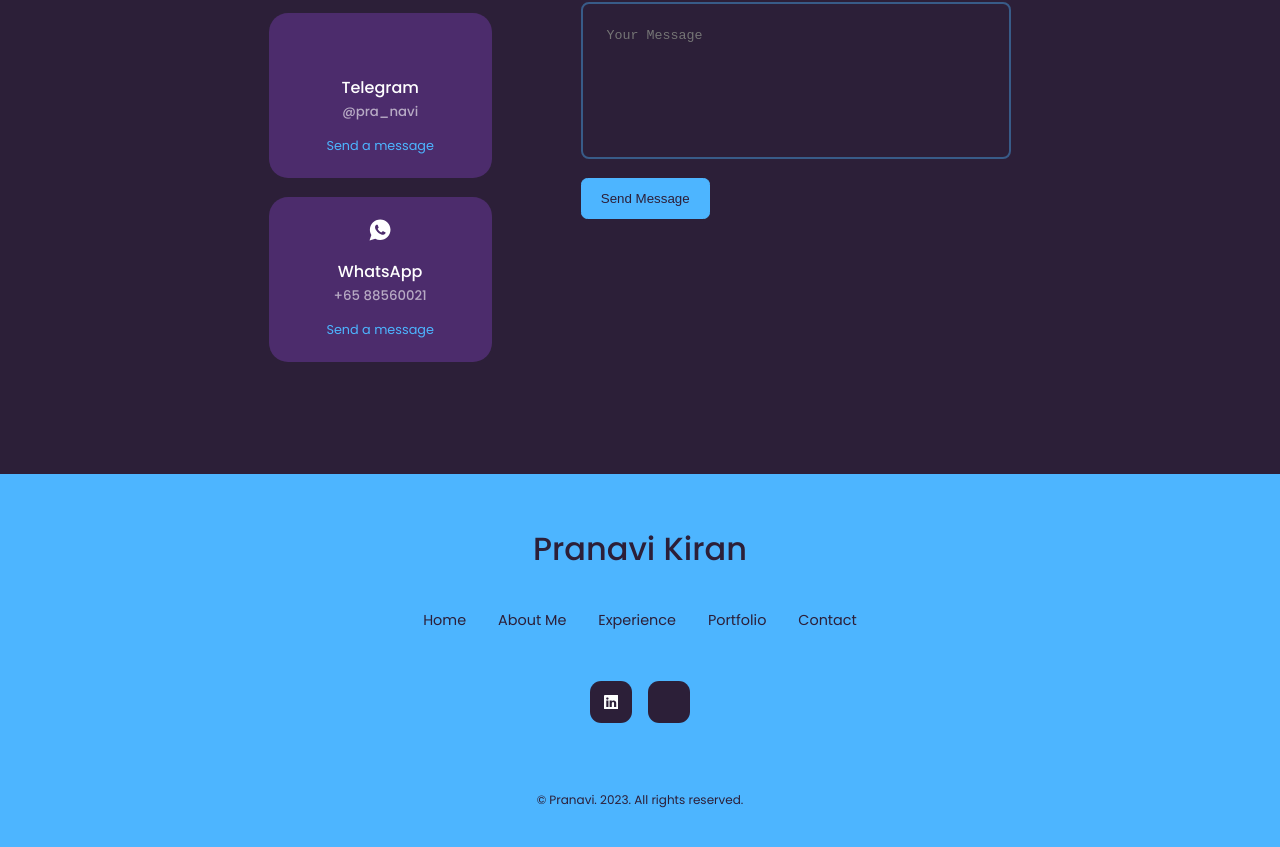
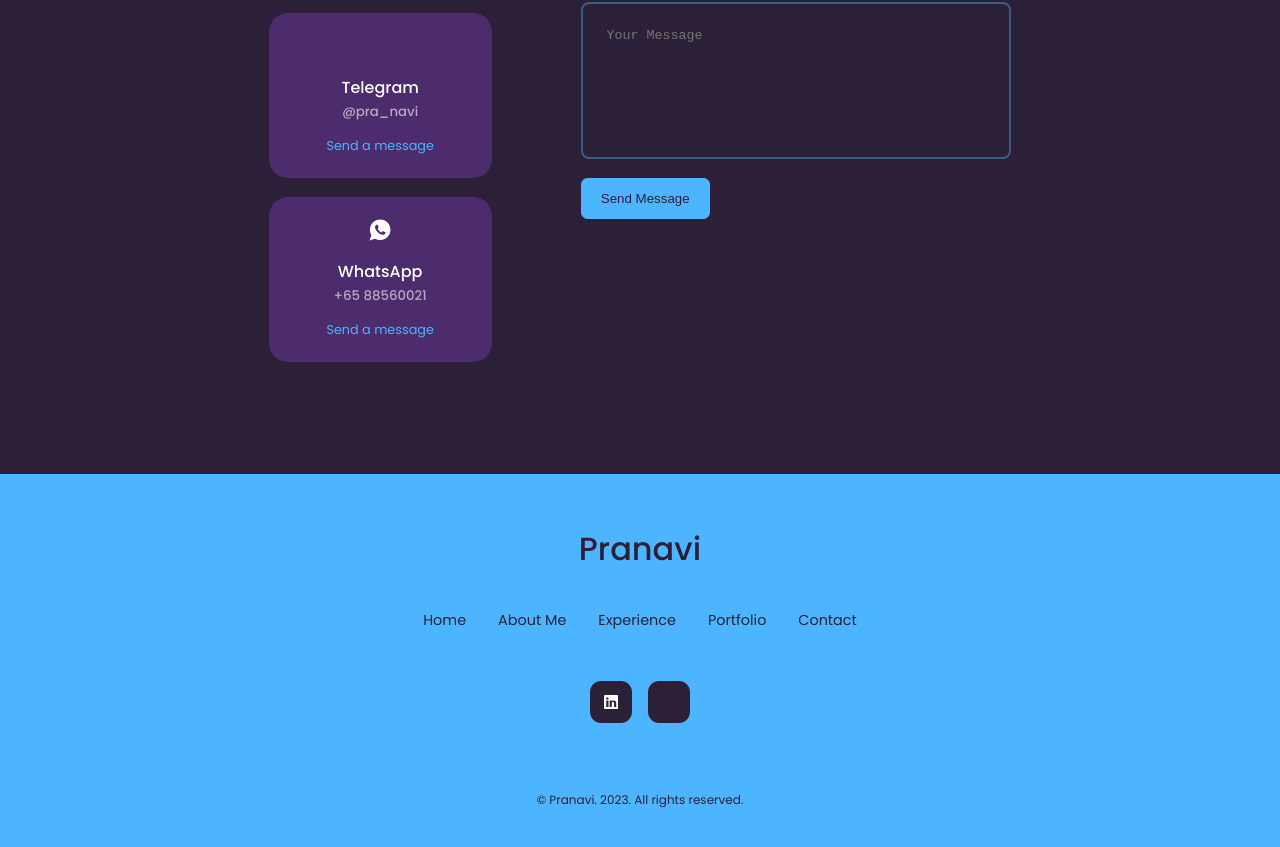
Before and after one commit to pra-navi/react-portfolio-website-1, a React (Create React App) app: page / in a window 1280 px wide. Shown: the part 3372-4219 px from the top of the page. Built offline with nearby package versions, Linux system fonts and the light colour scheme; some icons are missing.

Commit message:
Fix Footer Name

```diff
--- a/src/components/footer/Footer.jsx
+++ b/src/components/footer/Footer.jsx
@@ -6,7 +6,7 @@ import { FaInstagram } from "react-icons/fa6";
 const Footer = () => {
   return (
     <footer>
-      <a href="#" className='footer_logo'>Pranavi Kiran</a>
+      <a href="#" className='footer_logo'>Pranavi</a>
 
       <ul className="permalinks">
         <li><a href="#">Home</a></li>
```
